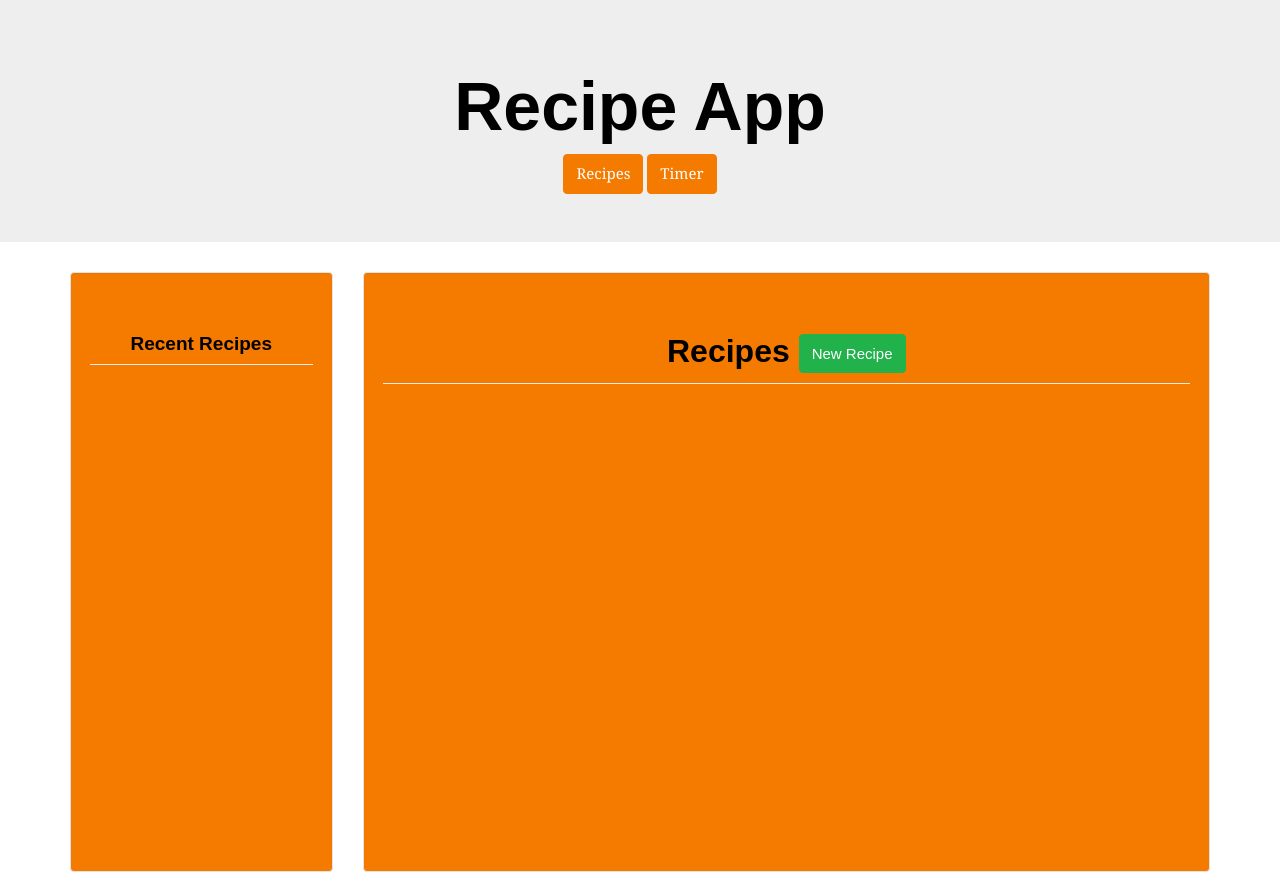
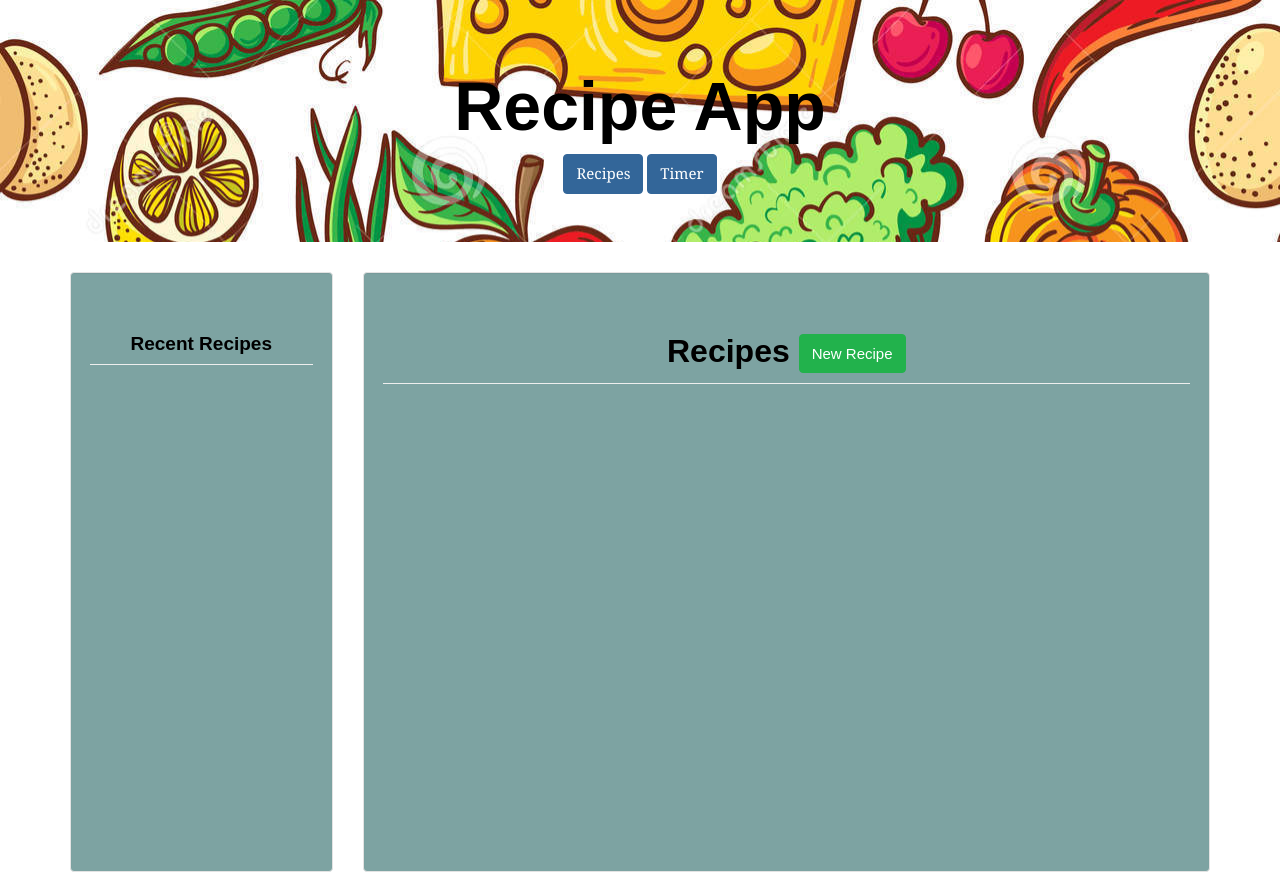
Before and after one commit to crisayala16/Recipe-App, a PHP site: page / in a window 1280 px wide. Run offline with PHP 8.4, Linux system fonts and the light colour scheme; some libraries are stand-ins or nearby versions; some web fonts are replaced.

Commit message:
updated files

```diff
--- a/assets/css/style.css
+++ b/assets/css/style.css
@@ -1,8 +1,12 @@
 .well{
 	height: 600px;
-	background: #f57a00;
+	background: #7da3a2;
 }
 input{
 	width: 200px !important;
 	margin: 0 auto;
 }
+.jumbotron{
+	background: url("../images/food-bg.jpg");
+
+}
--- a/index.html
+++ b/index.html
@@ -12,8 +12,8 @@
 <body>
 	<div class="container-fluid jumbotron text-center">
 		<h1>Recipe App</h1>
-		<a href="index.html"><button class="btn btn-danger">Recipes</button></a>
-		<a href="timer.html"><button class="btn btn-danger">Timer</button></a>
+		<a href="index.html"><button class="btn btn-info">Recipes</button></a>
+		<a href="timer.html"><button class="btn btn-info">Timer</button></a>
 	</div>
 	<div class="container">
 		<div class="row">
@@ -37,7 +37,7 @@
 						<div class="modal-body">
 							<form>
 								<input type="text" id="ingredient-input">
-								<button class="btn btn-danger">Add Ingredient</button>
+								<button class="btn btn-info">Add Ingredient</button>
 							</form>
 						</div>
 						<div class="modal-footer">
--- a/timer.html
+++ b/timer.html
@@ -12,8 +12,8 @@
 <body>
 	<div class="container-fluid jumbotron text-center">
 		<h1>Recipe App</h1>
-		<a href="index.html"><button class="btn btn-danger">Recipes</button></a>
-		<a href="timer.html"><button class="btn btn-danger">Timer</button></a>
+		<a href="index.html"><button class="btn btn-info">Recipes</button></a>
+		<a href="timer.html"><button class="btn btn-info">Timer</button></a>
 	</div>
 	<div class="container">
 		<div class="row">
```
Also changed, not shown: assets/images/food-bg.jpg (added).
